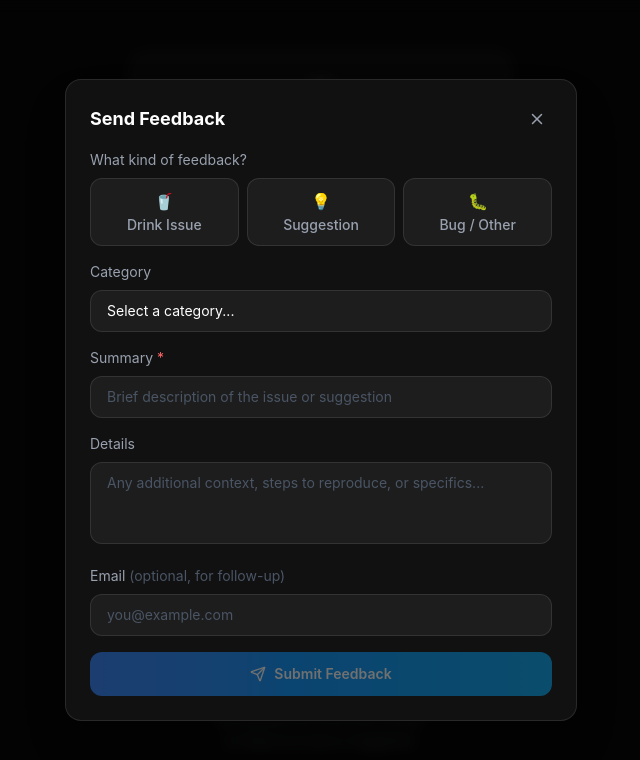
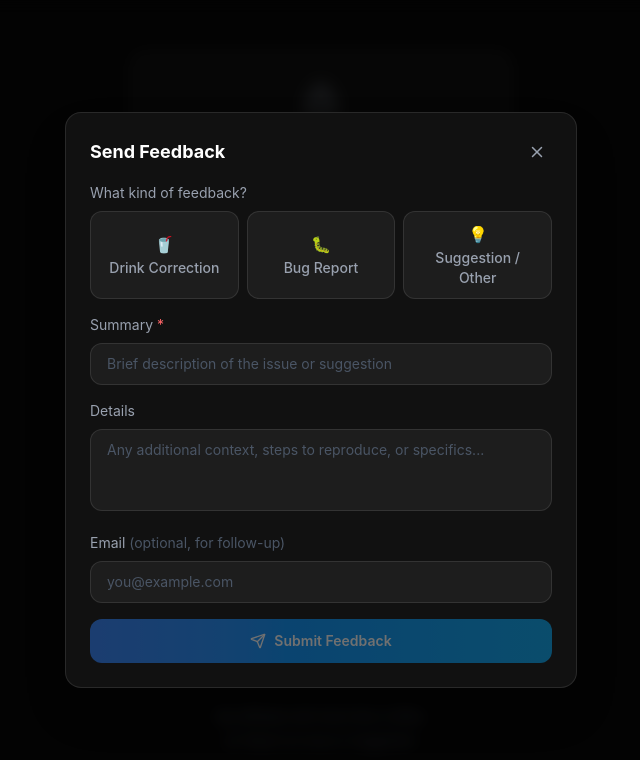
Before and after one commit to darin3/db-secret-menu, a React (Vite) app: page /admin in a window 1280 px wide. Both pictures are taken after a click on the button "Report an Issue or Suggestion". Shown: the part 521-1281 px from the top of the page, without its empty margins (319-959 px from the left). Built offline with nearby package versions, Linux system fonts and the light colour scheme.

Commit message:
Optimize feedback categories: contextual dropdowns, clearer type labels
Rename types to Drink Correction / Bug Report / Suggestion & Other.
Category dropdown now appears only after selecting a type, with
relevant sub-categories for each.

```diff
--- a/api/_lib/email.js
+++ b/api/_lib/email.js
@@ -1,9 +1,9 @@
 import nodemailer from "nodemailer";
 
 const TYPE_COLORS = {
-  drink_issue: { bg: "#e74c3c", label: "Drink Issue" },
-  suggestion: { bg: "#3498db", label: "Suggestion" },
-  bug: { bg: "#e67e22", label: "Bug" },
+  drink_issue: { bg: "#e74c3c", label: "Drink Correction" },
+  suggestion: { bg: "#3498db", label: "Suggestion / Other" },
+  bug: { bg: "#e67e22", label: "Bug Report" },
   other: { bg: "#95a5a6", label: "Other" },
 };
 
--- a/src/components/FeedbackModal.jsx
+++ b/src/components/FeedbackModal.jsx
@@ -2,18 +2,16 @@ import React, { useState, useEffect } from "react";
 import { X, Send, CheckCircle, AlertCircle } from "lucide-react";
 
 const TYPES = [
-  { value: "drink_issue", label: "Drink Issue", icon: "🥤" },
-  { value: "suggestion", label: "Suggestion", icon: "💡" },
-  { value: "bug", label: "Bug / Other", icon: "🐛" },
+  { value: "drink_issue", label: "Drink Correction", icon: "🥤" },
+  { value: "bug", label: "Bug Report", icon: "🐛" },
+  { value: "suggestion", label: "Suggestion / Other", icon: "💡" },
 ];
 
-const CATEGORIES = [
-  "Drink Correction",
-  "Missing Flavor/Drink",
-  "Feature Suggestion",
-  "Bug Report",
-  "Other",
-];
+const CATEGORIES_BY_TYPE = {
+  drink_issue: ["Wrong Recipe/Info", "Wrong Name", "Discontinued Drink", "Missing Drink"],
+  bug: ["Display Issue", "Broken Feature", "Performance Issue"],
+  suggestion: ["New Feature", "Add a Drink", "UI Improvement", "Other"],
+};
 
 export default function FeedbackModal({ open, onClose }) {
   const [type, setType] = useState("");
@@ -139,7 +137,7 @@ export default function FeedbackModal({ open, onClose }) {
                   <button
                     key={t.value}
                     type="button"
-                    onClick={() => setType(t.value)}
+                    onClick={() => { setType(t.value); setCategory(""); }}
                     className={`flex-1 py-2.5 px-3 rounded-xl text-sm font-medium transition-all duration-200 border ${
                       type === t.value
                         ? "bg-blue-500/20 border-blue-500/50 text-blue-300"
@@ -153,7 +151,8 @@ export default function FeedbackModal({ open, onClose }) {
               </div>
             </div>
 
-            {/* Category */}
+            {/* Category (contextual based on type) */}
+            {type && (
               <div>
                 <label className="block text-sm text-gray-400 mb-2">Category</label>
                 <select
@@ -162,11 +161,12 @@ export default function FeedbackModal({ open, onClose }) {
                   className="w-full bg-white/5 border border-white/10 rounded-xl px-4 py-2.5 text-white text-sm focus:outline-none focus:border-blue-500/50 appearance-none cursor-pointer"
                 >
                   <option value="">Select a category...</option>
-                {CATEGORIES.map((c) => (
+                  {CATEGORIES_BY_TYPE[type].map((c) => (
                     <option key={c} value={c}>{c}</option>
                   ))}
                 </select>
               </div>
+            )}
 
             {/* Summary */}
             <div>
--- a/src/pages/FeedbackAdmin.jsx
+++ b/src/pages/FeedbackAdmin.jsx
@@ -5,9 +5,9 @@ import {
 } from "lucide-react";
 
 const TYPE_META = {
-  drink_issue: { label: "Drink Issue", icon: AlertCircle, color: "text-red-400", bg: "bg-red-400/10" },
-  suggestion: { label: "Suggestion", icon: Lightbulb, color: "text-blue-400", bg: "bg-blue-400/10" },
-  bug: { label: "Bug", icon: Bug, color: "text-orange-400", bg: "bg-orange-400/10" },
+  drink_issue: { label: "Drink Correction", icon: AlertCircle, color: "text-red-400", bg: "bg-red-400/10" },
+  suggestion: { label: "Suggestion / Other", icon: Lightbulb, color: "text-blue-400", bg: "bg-blue-400/10" },
+  bug: { label: "Bug Report", icon: Bug, color: "text-orange-400", bg: "bg-orange-400/10" },
   other: { label: "Other", icon: HelpCircle, color: "text-gray-400", bg: "bg-gray-400/10" },
 };
 
@@ -198,9 +198,9 @@ export default function FeedbackAdmin() {
         <div className="grid grid-cols-2 sm:grid-cols-4 gap-3 mb-6">
           {[
             { label: "Total", value: stats.total, color: "text-white" },
-            { label: "Drink Issues", value: stats.drink_issue, color: "text-red-400" },
+            { label: "Corrections", value: stats.drink_issue, color: "text-red-400" },
             { label: "Suggestions", value: stats.suggestion, color: "text-blue-400" },
-            { label: "Bugs", value: stats.bug, color: "text-orange-400" },
+            { label: "Bug Reports", value: stats.bug, color: "text-orange-400" },
           ].map((s) => (
             <div key={s.label} className="bg-white/5 border border-white/10 rounded-xl p-4 text-center">
               <p className={`text-2xl font-bold ${s.color}`}>{s.value}</p>
```
Lines whose indentation alone changed are shown as unchanged.
